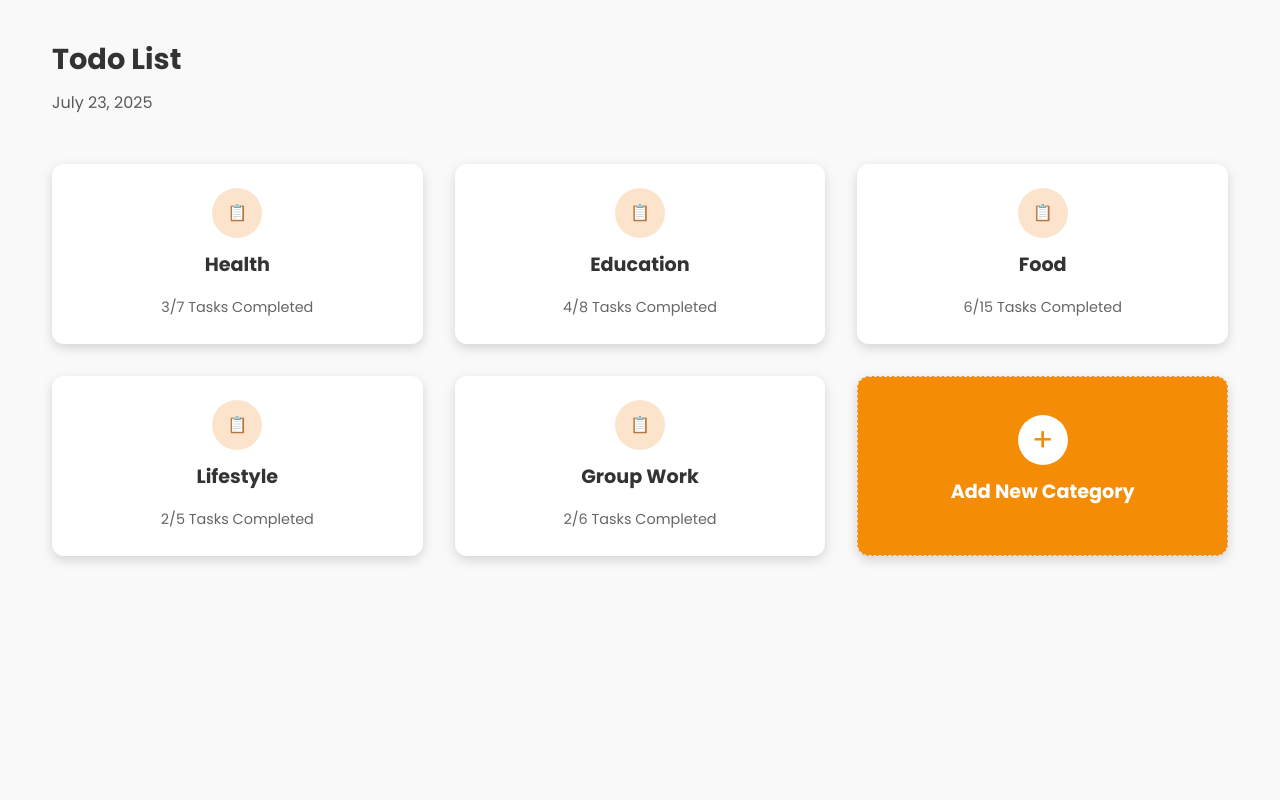
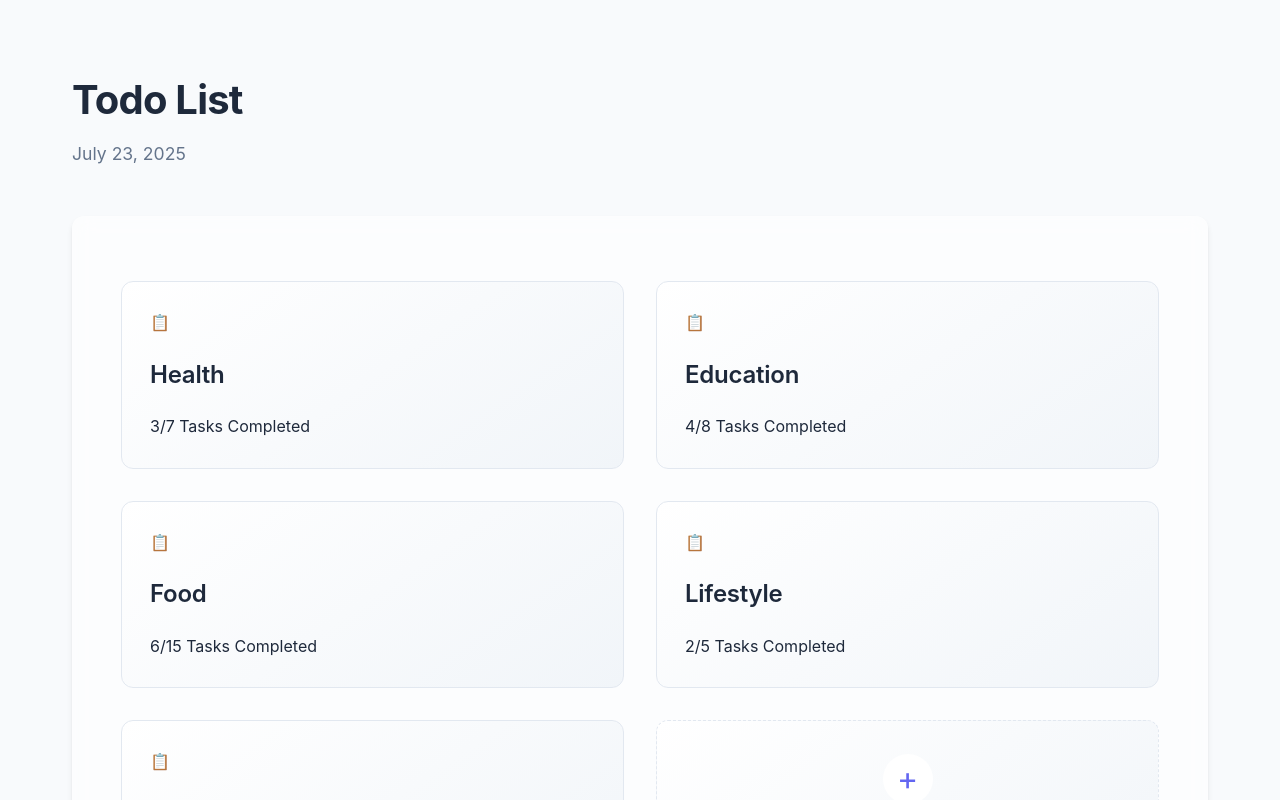
Before and after one commit to Youssef-Doraii/todolist, a React (Vite) app: page / in a window 1280 px wide. Shown: the top 800 px of the page. Built offline with nearby package versions, Linux system fonts and the light colour scheme; data requests are answered from the project's data file.

Commit message:
Cleaned repo and added .gitignore

```diff
--- a/src/App.css
+++ b/src/App.css
@@ -7,16 +7,21 @@ html, body, #root {
 }
 
 .main-card {
-  background-color: transparent;
-  padding: var(--spacing-md);
+  background-color: rgba(255, 255, 255, 0.6);
+  backdrop-filter: blur(10px);
+  border-radius: var(--radius-lg);
+  border: 1px solid rgba(255, 255, 255, 0.1);
+  box-shadow:
+    0 4px 6px -1px rgba(0, 0, 0, 0.1),
+    0 2px 4px -1px rgba(0, 0, 0, 0.06);
+  padding: 2rem;
   width: 100%;
-  max-width: auto;
-  min-width: auto;
+  margin-top: 1rem;
 }
 
 .list-detail-header {
     display: flex;
-    justify-content: space-between;
+    justify-content: flex-end; /* Pushes actions to the right */
     align-items: center;
     width: 100%;
     margin-bottom: var(--spacing-lg);
@@ -75,28 +80,64 @@ html, body, #root {
   min-height: 100vh;
   background-color: var(--background);
   color: var(--text-dark);
-  font-family: var(--font-family-primary);
+  font-family: var(--font-family);
   line-height: 1.6;
+  max-width: 1200px;
+  margin: 0 auto;
+  padding: 2rem;
 }
 
 .app-header {
   background-color: transparent;
-  padding: var(--spacing-md) var(--spacing-xl);
+  padding: 1rem 0 2rem 0;
   display: flex;
   flex-direction: column;
   align-items: flex-start;
   justify-content: center;
+  width: 100%;
 }
 
 .app-title {
-  font-size: 1.8em;
+  font-size: 2.5rem;
+  font-weight: 700;
+  color: var(--text-dark);
   margin: 0;
-  margin-bottom: var(--spacing-xs);
-  color: var(--text-dark);
+  letter-spacing: -0.02em;
 }
 
 .app-date {
-  font-size: 1em;
+  font-size: 1.1rem;
+  color: var(--text-medium);
+  margin-top: 0.5rem;
+}
+
+.list-title {
+  font-size: 2em;
+  font-weight: 700;
   color: var(--text-dark);
-  opacity: 0.8;
+  margin: var(--spacing-md) 0 var(--spacing-lg) 0;
+  padding: 0;
+  text-align: left;
 }
+
+.list-detail-top-row {
+  display: flex;
+  justify-content: space-between;
+  align-items: flex-start;
+  width: 100%;
+  margin-bottom: var(--spacing-lg);
+}
+
+.list-detail-title-group {
+  display: flex;
+  flex-direction: column;
+  align-items: flex-start;
+  gap: 8px;
+}
+
+.filter-row {
+  display: flex;
+  gap: var(--spacing-md);
+  margin-bottom: var(--spacing-lg);
+  align-items: center;
+}
--- a/src/App.tsx
+++ b/src/App.tsx
@@ -76,6 +76,7 @@ function App() {
 
   return (
     <div className="app-container">
+      {currentPage === "dashboard" && (
         <div className="app-header">
           <h1 className="app-title">Todo List</h1>
           <p className="app-date">{getCurrentDate()}</p>
@@ -84,9 +85,9 @@ function App() {
             style={{ marginLeft: "auto", cursor: "pointer" }}
             onClick={toggleDarkMode}
             title="Toggle dark mode"
-        >
-        </span>
+          ></span>
         </div>
+      )}
       <div className="main-card">
         {currentPage === "dashboard" && (
           <ListDashboard
--- a/src/components/lists/ListDashboard.css
+++ b/src/components/lists/ListDashboard.css
@@ -4,53 +4,99 @@
 
 .list-grid {
   display: grid;
-  grid-template-columns: repeat(auto-fill, minmax(230px, 1fr));
-  gap: var(--spacing-lg);
+  grid-template-columns: repeat(auto-fill, minmax(300px, 1fr));
+  gap: 1.5rem;
+  padding: 1rem 0;
 }
 
 .list-card {
-  background-color: var(--card-background);
-  border-radius: var(--radius-md);
-  box-shadow: 0 4px 12px var(--shadow);
-  padding: var(--spacing-lg);
+  background: linear-gradient(145deg, var(--card-background), var(--card-background-alt));
+  border-radius: var(--radius-lg);
+  border: 1px solid var(--border);
+  padding: 1.75rem;
   display: flex;
   flex-direction: column;
-  justify-content: center;
-  align-items: center;
+  gap: 1.25rem;
   cursor: pointer;
-  transition: transform 0.3s ease-in-out, box-shadow 0.3s ease-in-out;
-  text-align: center;
-  height: 180px;
+  transition: all 0.3s ease;
+  position: relative;
+  overflow: hidden;
+}
+
+.list-card::before {
+  content: '';
+  position: absolute;
+  top: 0;
+  left: 0;
+  width: 100%;
+  height: 4px;
+  background: linear-gradient(90deg, var(--primary), var(--primary-light));
+  opacity: 0;
+  transition: opacity 0.3s ease;
 }
 
 .list-card:hover {
-  transform: translateY(-5px);
-  box-shadow: 0 8px 20px rgba(230, 81, 0, 0.4);
+  transform: translateY(-4px);
+  box-shadow:
+    0 10px 20px -10px rgba(0, 0, 0, 0.1),
+    0 4px 8px -4px rgba(0, 0, 0, 0.06);
 }
 
-.list-card-icon-placeholder {
-    width: 50px;
-    height: 50px;
-    background-color: #fce4cc;
-    border-radius: 50%;
-    display: flex;
-    justify-content: center;
-    align-items: center;
-    margin-bottom: var(--spacing-sm);
+.list-card:hover::before {
+  opacity: 1;
+}
+
+.list-card-icon {
+  width: 52px;
+  height: 52px;
+  background: linear-gradient(135deg, var(--primary-light), var(--primary));
+  border-radius: 16px;
+  display: flex;
+  align-items: center;
+  justify-content: center;
+  margin-bottom: 0.5rem;
+}
+
+.list-card-icon svg {
+  width: 24px;
+  height: 24px;
+  color: white;
 }
 
 .list-card-title {
-  font-size: 1.2em;
-  font-weight: bold;
+  font-size: 1.5rem;
+  font-weight: 600;
   color: var(--text-dark);
-  margin-bottom: var(--spacing-xs);
-  width: 100%;
+  margin: 0;
+  letter-spacing: -0.01em;
 }
 
 .list-card-progress {
-    font-size: 0.9em;
-    color: var(--text-medium);
-    margin-top: var(--spacing-xs);
+  display: flex;
+  align-items: center;
+  gap: 1rem;
+  margin-top: auto;
+}
+
+.progress-bar {
+  flex-grow: 1;
+  height: 6px;
+  background-color: var(--background);
+  border-radius: 999px;
+  overflow: hidden;
+}
+
+.progress-fill {
+  height: 100%;
+  background: linear-gradient(90deg, var(--primary), var(--primary-light));
+  transition: width 0.3s ease;
+}
+
+.progress-text {
+  font-size: 0.9rem;
+  color: var(--text-medium);
+  font-weight: 500;
+  white-space: nowrap;
 }
 
 .no-lists-message {
--- a/src/components/todos/TodoList.tsx
+++ b/src/components/todos/TodoList.tsx
@@ -37,22 +37,17 @@ export function TodoList({
   const sortedSections = Object.keys(groupedTodos).sort();
 
   return (
-    <div className="todo-list-sections-container">
-      <div
-        className="list-detail-header"
-        style={{ display: "flex", alignItems: "center", gap: 16 }}
-      >
-        <button className="back-button" onClick={onGoBack}>
-          ← Go Back
-        </button>
-        <h2 className="main-title" style={{ flex: 1 }}>
-          {listName}
-        </h2>
-        <div className="list-actions" style={{ display: "flex", gap: 8 }}>
-          <button className="create-list-button" onClick={onAddSubList}>
-            Add Sub List
+    <div>
+      <div className="list-detail-top-row">
+        <div className="list-detail-title-group">
+          <h2 className="list-title">{listName}</h2>
+          <button className="back-button" onClick={onGoBack}>
+            ← Go Back
           </button>
         </div>
+        <button className="create-list-button" onClick={onAddSubList}>
+          Add Sub List
+        </button>
       </div>
       <div style={{ display: "flex", gap: 12, marginBottom: 24 }}>
         <button
--- a/src/styles/global.css
+++ b/src/styles/global.css
@@ -4,6 +4,10 @@
   box-sizing: border-box;
   margin: 0;
   padding: 0;
+  transition: background-color 0.2s ease,
+              color 0.2s ease,
+              border-color 0.2s ease,
+              transform 0.2s ease;
 }
 
 body {
@@ -170,37 +174,81 @@ input[type="checkbox"]:hover {
 .create-list-button,
 .list-actions button {
   font-family: inherit;
-  font-size: 1em;
+  font-size: 0.95em;
   font-weight: 500;
+  padding: var(--spacing-sm) var(--spacing-lg);
   border-radius: var(--radius-sm);
-  border: 1.5px solid var(--primary);
-  background: var(--card-background);
-  color: var(--primary);
-  padding: 7px 20px;
   cursor: pointer;
-  transition:
-    background 0.2s,
-    color 0.2s,
-    border-color 0.2s,
-    box-shadow 0.2s;
-  outline: none;
-  margin-right: 10px;
-  margin-top: 8px;
-  margin-bottom: 4px;
-  box-shadow: 0 1px 4px var(--shadow);
-  letter-spacing: 0.02em;
-  display: inline-block;
+  transition: all 0.2s ease-in-out;
 }
 
-.back-button:hover,
-.create-list-button:hover,
-.list-actions button:hover {
-  background: var(--primary);
-  color: #fff;
-  border-color: var(--primary-dark);
+.create-list-button {
+  background-color: var(--primary);
+  color: white;
+  border: none;
+}
+
+.create-list-button:hover {
+  background-color: var(--primary-dark);
+  transform: translateY(-1px);
+}
+
+.back-button {
+  background: none;
+  border: none;
+  color: var(--text-medium);
+  padding-left: 0;
+  display: flex;
+  align-items: center;
+  gap: var(--spacing-xs);
+}
+
+.back-button:hover {
+  color: var(--primary);
 }
 
 body.dark-mode {
   background-color: var(--background);
   color: var(--text-dark);
 }
+
+.button {
+  display: inline-flex;
+  align-items: center;
+  justify-content: center;
+  padding: 0.5rem 1rem;
+  font-size: 0.875rem;
+  font-weight: 500;
+  border-radius: var(--radius-md);
+  transition: all 0.2s ease;
+  cursor: pointer;
+  border: none;
+}
+
+.button-primary {
+  background-color: var(--primary);
+  color: white;
+}
+
+.button-primary:hover {
+  background-color: var(--primary-dark);
+}
+
+.button-ghost {
+  background-color: transparent;
+  color: var(--text-medium);
+}
+
+.button-ghost:hover {
+  background-color: var(--background);
+  color: var(--primary);
+}
+
+.fade-in {
+  animation: fadeIn 0.3s ease;
+}
+
+@keyframes fadeIn {
+  from { opacity: 0; transform: translateY(10px); }
+  to { opacity: 1; transform: translateY(0); }
+}
--- a/src/styles/variables.css
+++ b/src/styles/variables.css
@@ -1,35 +1,52 @@
 :root {
-  --primary: #f48c06;
-  --primary-dark: #dc7e05;
-  --background: #f9f9f9;
+  /* Modern Color Palette */
+  --primary: #6366f1;         /* Indigo */
+  --primary-dark: #4f46e5;
+  --primary-light: #818cf8;
+
+  /* Neutral Colors */
+  --background: #f8fafc;
   --card-background: #ffffff;
-  --text-dark: #333333;
-  --text-medium: #666666;
-  --text-light: #999999;
-  --border: #e0e0e0;
-  --danger: #dc3545;
-  --shadow: rgba(0, 0, 0, 0.15);
+  --card-background-alt: #f1f5f9;
+  --text-dark: #1e293b;
+  --text-medium: #64748b;
+  --text-light: #94a3b8;
+  --border: #e2e8f0;
 
-  --spacing-xs: 8px;
-  --spacing-sm: 12px;
-  --spacing-md: 16px;
-  --spacing-lg: 24px;
-  --spacing-xl: 32px;
+  /* Accents */
+  --success: #22c55e;
+  --error: #ef4444;
+  --warning: #f59e0b;
 
-  --radius-xs: 4px;
-  --radius-sm: 8px;
-  --radius-md: 12px;
-  --radius-lg: 16px;
+  /* Shadows */
+  --shadow-sm: 0 1px 2px rgba(0, 0, 0, 0.05);
+  --shadow-md: 0 4px 6px -1px rgba(0, 0, 0, 0.1);
+  --shadow-lg: 0 10px 15px -3px rgba(0, 0, 0, 0.1);
 
-  --font-family: 'Poppins', sans-serif;
+  /* Spacing */
+  --spacing-xs: 0.5rem;    /* 8px */
+  --spacing-sm: 0.75rem;   /* 12px */
+  --spacing-md: 1rem;      /* 16px */
+  --spacing-lg: 1.5rem;    /* 24px */
+  --spacing-xl: 2rem;      /* 32px */
+
+  /* Border Radius */
+  --radius-sm: 0.375rem;   /* 6px */
+  --radius-md: 0.5rem;     /* 8px */
+  --radius-lg: 0.75rem;    /* 12px */
+  --radius-full: 9999px;
+
+  /* Font */
+  --font-family: 'Inter', system-ui, sans-serif;
 }
 
+/* Dark mode */
 :root.dark-mode {
-  --background: #23272f;
-  --card-background: #2c313a;
-  --text-dark: #f0f0f0;
-  --text-medium: #cccccc;
-  --text-light: #888888;
-  --border: #444a56;
-  --shadow: rgba(0,0,0,0.4);
+  --background: #0f172a;
+  --card-background: #1e293b;
+  --card-background-alt: #334155;
+  --text-dark: #f1f5f9;
+  --text-medium: #cbd5e1;
+  --text-light: #64748b;
+  --border: #334155;
 }
```
Also changed, not shown: src/components/todos/TodoList.css (+50 -41 lines), 1 other file (tests, documents, lock files or other folders). Lines whose indentation alone changed are shown as unchanged.
